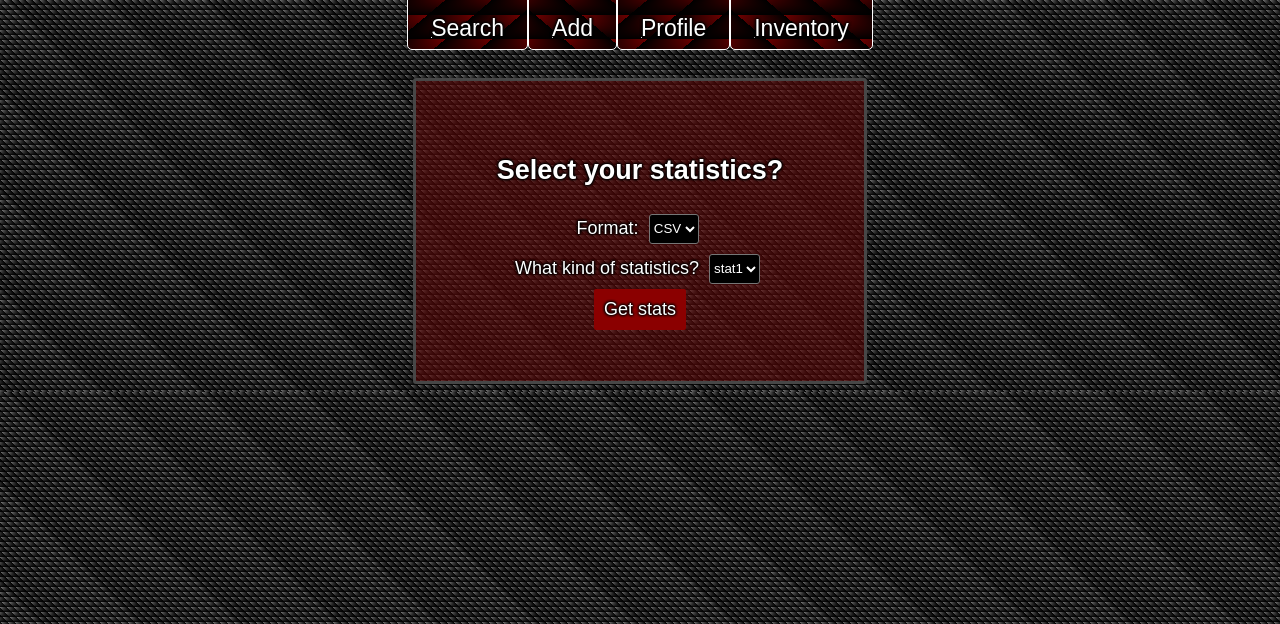
After one commit to StefanStafie/-Numismatic-Artefact-Explorer-, a PHP site: page /tw/Resources/db/statsPage.php in a window 1280 px wide. The commit adds this page. Shown: the top 624 px of the page. Run offline with PHP 8.4, Linux system fonts and the light colour scheme.

Commit message:
statisics page

```diff
--- a/Resources/Style/style3.css
+++ b/Resources/Style/style3.css
@@ -67,11 +67,17 @@ input[type=submit]:hover {
 
 input[type=text],
 input[type=password],
-input[type=number] {
+input[type=number],
+select {
     color: black;
     text-shadow: none;
     height: 30px;
     margin: 5px;
+}
+
+select {
+    color: white;
+    background-color: black;
 }
 
 .left,
--- /dev/null
+++ b/Resources/db/statsPage.php
@@ -0,0 +1,34 @@
+<?php require_once 'db_connection.php';
+?>
+<!DOCTYPE html>
+<html lang='en'>
+
+<head>
+    <link rel="stylesheet" href="../Style/style3.css">
+    <link rel="stylesheet" href="../Style/LoginRegister.css">
+    <title>Profile->Stats</title>
+</head>
+
+<body>
+    <?php include '../navbar.php'; ?>
+    <section id="red-canvas">
+        <div class="left">
+            <h1>Select your statistics?</h1>
+            <form action="statsPage.php" method="get">
+                <label>Format: </label>
+                <select id="do" name="do">
+                    <option value="csv">CSV</option>
+                    <option value="pdf">PDF</option>
+                </select><br>
+                <label>What kind of statistics?</label>
+                <select id="do" name="do">
+                    <option value="sada">stat1</option>
+                    <option value="asd">stat2</option>
+                </select><br>
+                <input type="submit" value="Get stats" />
+            </form>
+        </div>
+    </section>
+</body>
+
+</html>
--- a/Resources/profile/profile.php
+++ b/Resources/profile/profile.php
@@ -28,6 +28,7 @@ if (!isset($_SESSION)) {
             </div>
             <div>
                 <h3>Not much to do here</h3><br>
+                <p><a href = \"../db/statsPage.php\">Statistics</a></p>
                 <p><a href = \"../db/changeEmail.php\">Change email</a></p>
                 <p><a href = \"../db/changePassword.php\">Change password</a></p>
                 <p><a href = \"../db/signout.php\">Sign Out</a></p>
```
